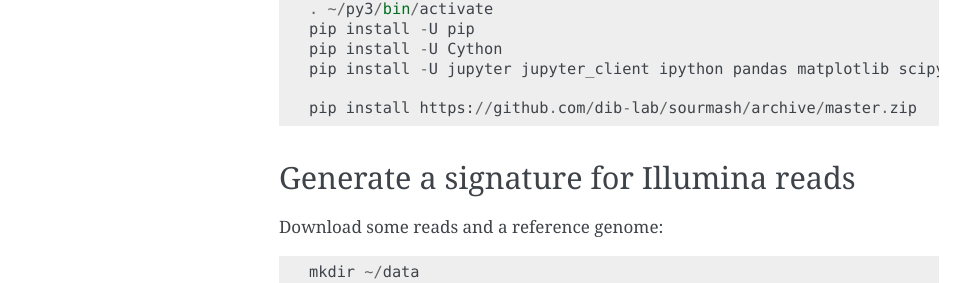
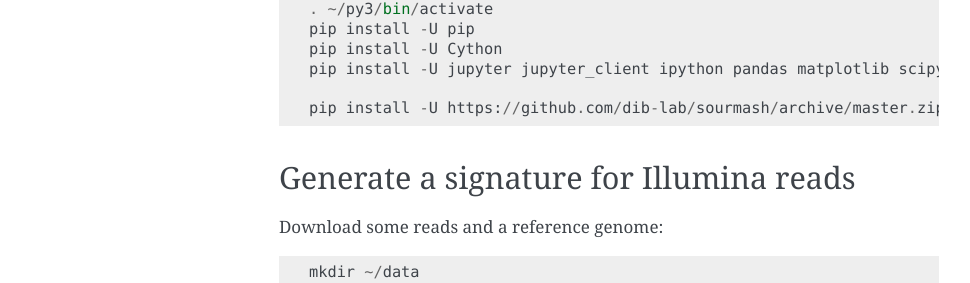
Before and after one commit to sourmash-bio/sourmash, a Sphinx documentation site: the page built from doc/tutorials.md, in a window 1280 px wide and 900 px high, scrolled down 427 px. Shown: the part 161-444 px from the top of the window, without its empty margins (141-1111 px from the left). Built offline with Sphinx 7.4.7, drawn with Linux system fonts in a browser that asks for light colours.

````diff
--- a/doc/tutorials.md
+++ b/doc/tutorials.md
@@ -30,7 +30,7 @@ pip install -U pip
 pip install -U Cython
 pip install -U jupyter jupyter_client ipython pandas matplotlib scipy scikit-learn khmer
 
-pip install https://github.com/dib-lab/sourmash/archive/master.zip
+pip install -U https://github.com/dib-lab/sourmash/archive/master.zip
 
 ```
 
````
